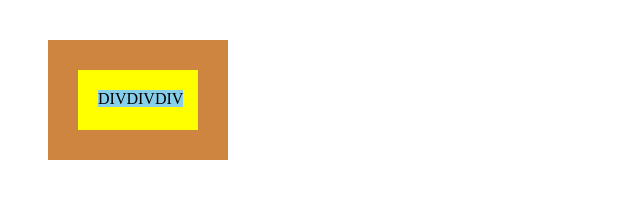
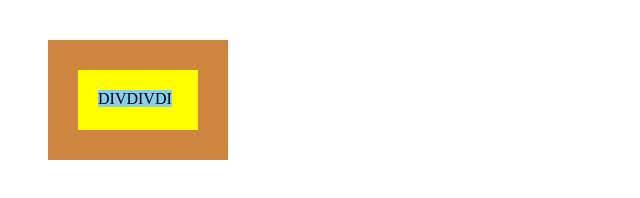
Before and after one commit to yeaeun21/web-programming, a plain HTML site: page 13page_연습.html in a window 1280 px wide. Shown: the full height of the page, 0-640 px from the left. Drawn offline with Linux system fonts and the light colour scheme.

Commit message:
Update 13page_연습.html

```diff
--- a/13page_연습.html
+++ b/13page_연습.html
@@ -16,7 +16,7 @@
 </head>
 <body>
     <div>
-        <span>DIVDIVDIV</span>
+        <span>DIVDIVDI</span>
     </div>
 </body>
 </html>
```
